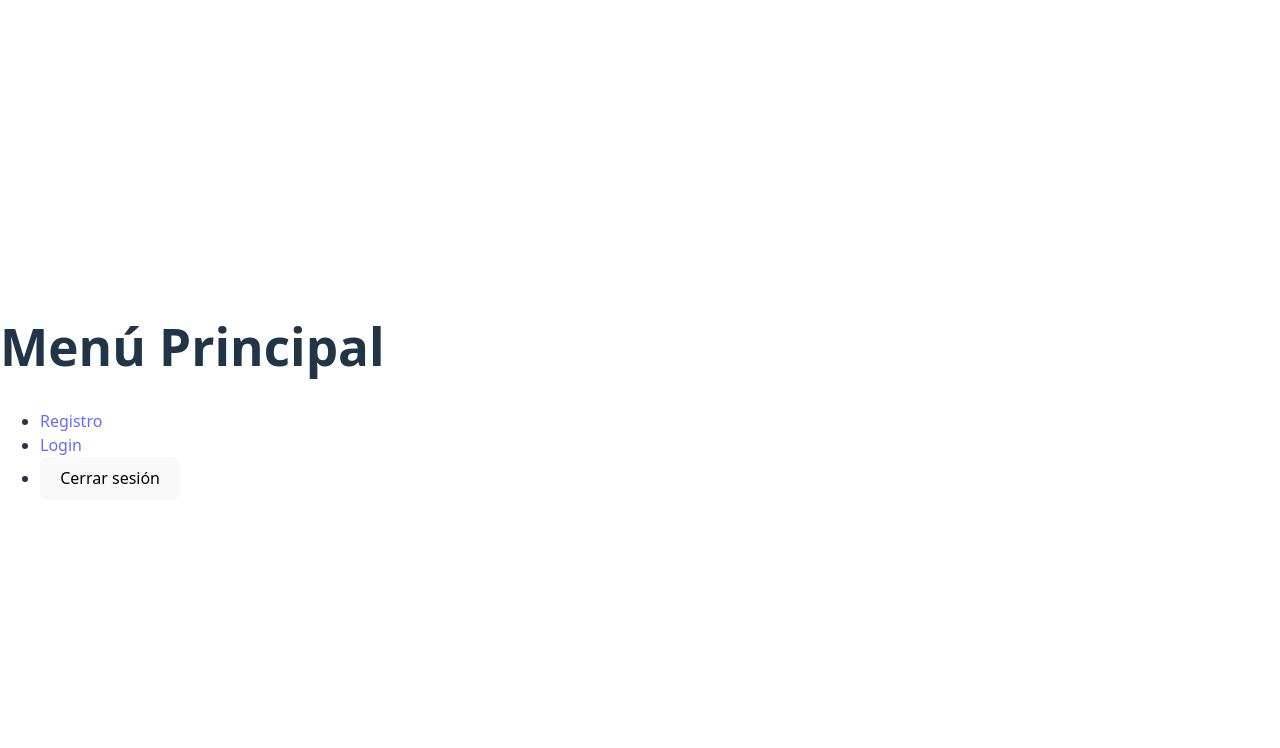
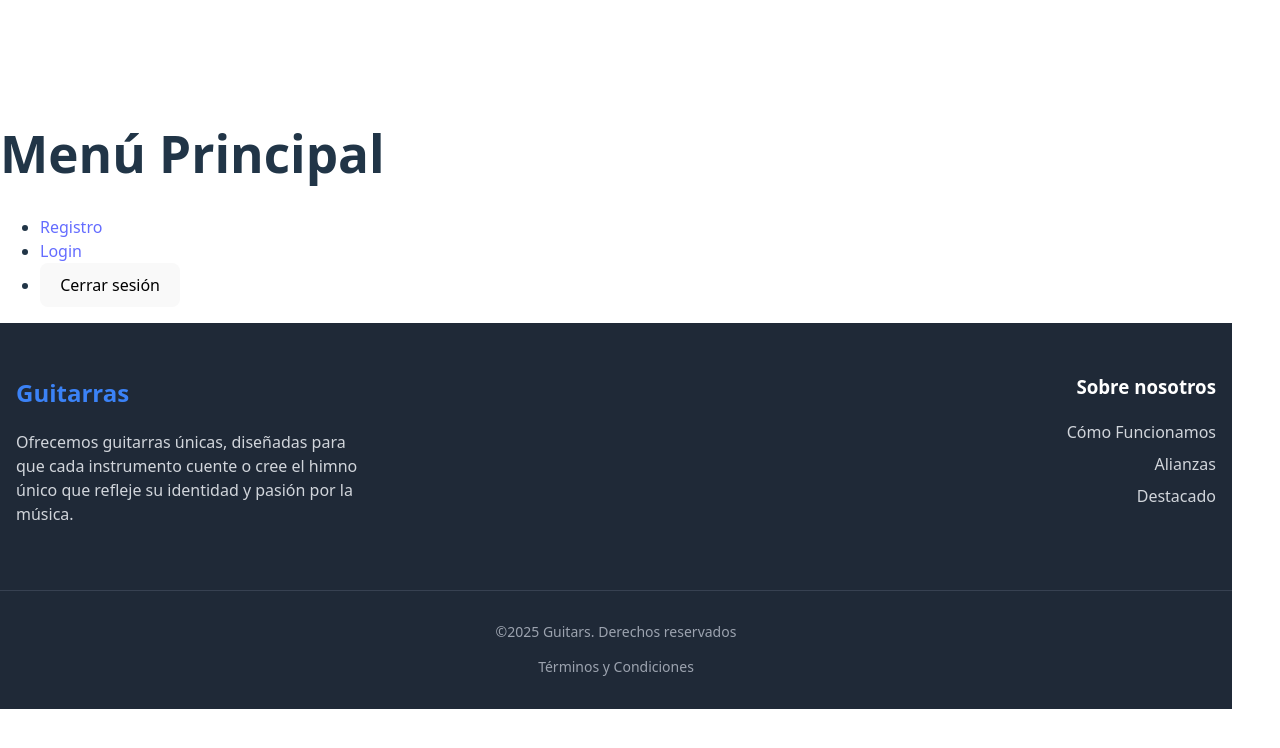
Before and after one commit to EliasSoto/web_guitars, a React (Vite) app: page / in a window 1280 px wide. Shown: the top 748 px of the page. Built offline with nearby package versions, Linux system fonts and the light colour scheme; no server answers.

Commit message:
Footer Creado

```diff
--- /dev/null
+++ b/src/components/Footer.jsx
@@ -0,0 +1,38 @@
+import React from "react";
+
+const Footer = () => {
+  return (
+    <footer style={{backgroundColor: "#1f2937", padding: "2rem 0",
+        position: "relative",
+        bottom: 0,
+        width: "100%", }}>
+      <div style={{ maxWidth: "1200px", margin: "0 auto", display: "flex", flexWrap: "wrap", justifyContent: "space-between", alignItems: "flex-start", padding: "0 1rem" }}>
+
+        <div style={{ flex: "0 1 30%",
+            marginBottom: "1rem",textAlign: "left" }}>
+          <h2 style={{ color: "#3b82f6", fontWeight: "bold" }}>Guitarras</h2>
+          <p style={{ color: "#d1d5db" }}>
+            Ofrecemos guitarras únicas, diseñadas para que cada instrumento cuente o cree el himno único que refleje su identidad y pasión por la música.
+          </p>
+        </div>
+
+        <div style={{ flex: "1 1 200px", marginBottom: "1rem" ,textAlign: "right" }}>
+          <h3 style={{ fontWeight: "bold", color: "#ffffff" }}>Sobre nosotros</h3>
+          <ul style={{ listStyle: "none", padding: 0, marginTop: "1rem" }}>
+            <li style={{ marginBottom: "0.5rem" }}><a href="#" style={{ color: "#d1d5db", textDecoration: "none" }}>Cómo Funcionamos</a></li>
+            <li style={{ marginBottom: "0.5rem" }}><a href="#" style={{ color: "#d1d5db", textDecoration: "none" }}>Alianzas</a></li>
+            <li><a href="#" style={{ color: "#d1d5db", textDecoration: "none" }}>Destacado</a></li>
+          </ul>
+        </div>
+
+      </div>
+
+      <div style={{ borderTop: "1px solid #374151", marginTop: "2rem", paddingTop: "1rem", textAlign: "center", fontSize: "0.875rem", color: "#9ca3af" }}>
+        <p>©2025 Guitars. Derechos reservados</p>
+        <a href="#" style={{ color: "#9ca3af", textDecoration: "none" ,}}>Términos y Condiciones</a>
+      </div>
+    </footer>
+  );
+};
+
+export default Footer;
--- a/src/pages/MainMenu.jsx
+++ b/src/pages/MainMenu.jsx
@@ -1,6 +1,8 @@
 import React from "react";
 import { Link, useNavigate } from "react-router-dom";
 import { userLogout } from "../services/userAuthService";
+import Footer from "../components/Footer.jsx";
+
 
 const MainMenu = () => {
   const navigate = useNavigate();
@@ -24,6 +26,7 @@ const MainMenu = () => {
           </li>
         </ul>
       </nav>
+      <Footer />
     </div>
   );
 };
```
